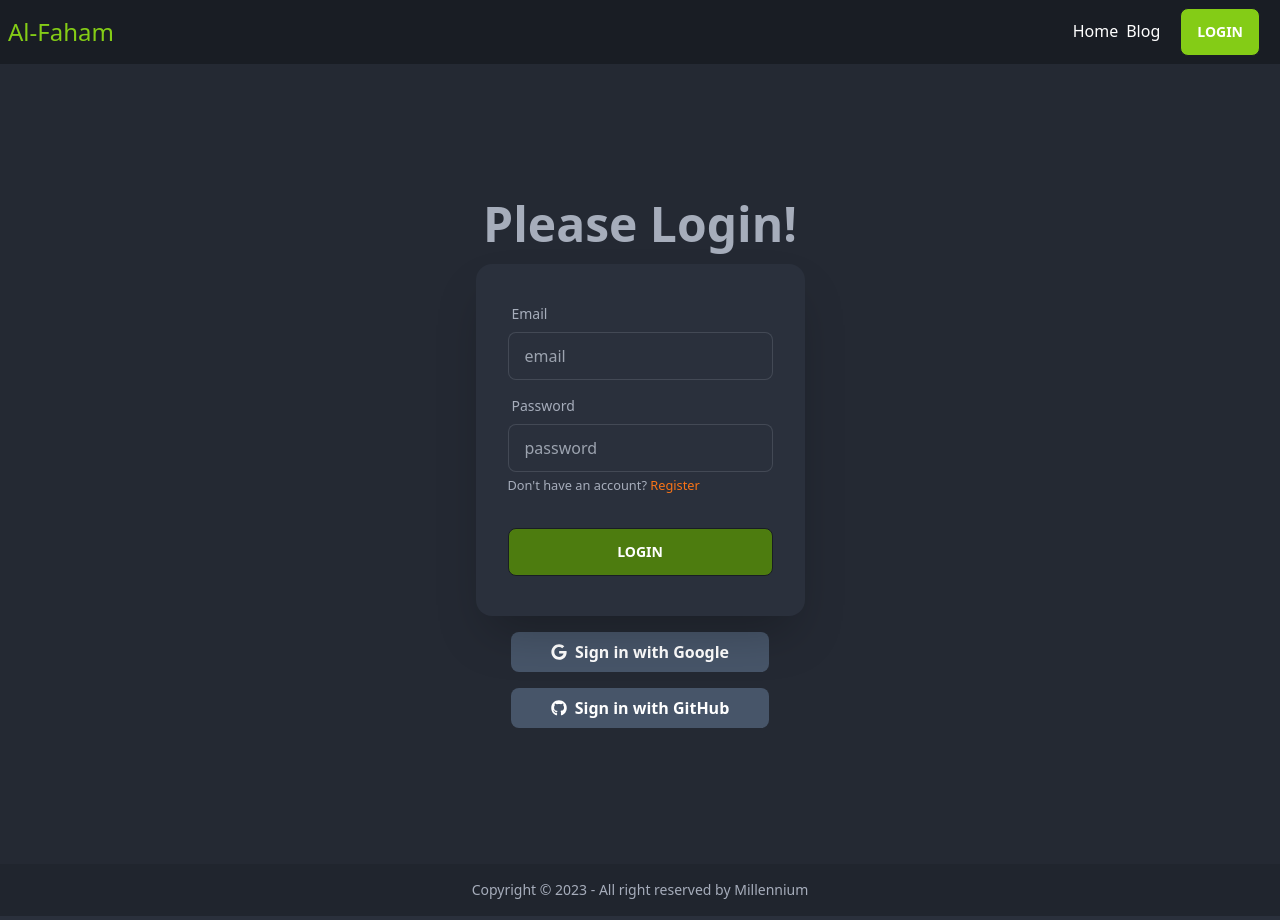
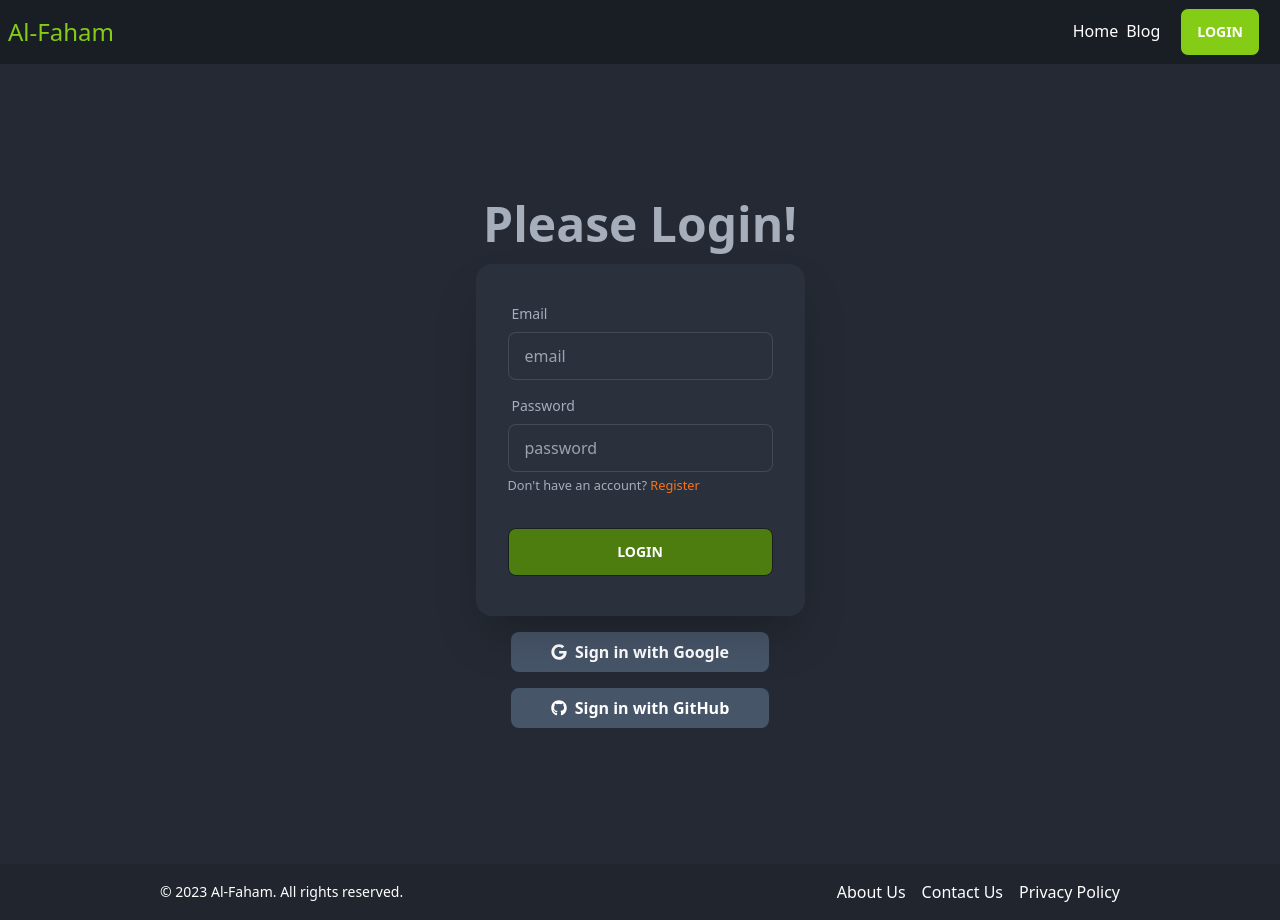
Before and after one commit to marufhossain511/chef-recipe-hunter-client, a React (Vite) app: page /login in a window 1280 px wide. Built offline with nearby package versions, Linux system fonts and the light colour scheme; no server answers.

Commit message:
added customer feedback section

```diff
--- a/src/Pages/Chef/ChefCard.jsx
+++ b/src/Pages/Chef/ChefCard.jsx
@@ -3,7 +3,7 @@ import { FaThumbsUp } from 'react-icons/fa';
 import { Link } from 'react-router-dom';
 
 const ChefCard = ({data}) => {
-    console.log(data);
+    // console.log(data);
     const {id,likes,chef_picture,chef_name,years_of_experience,number_of_recipes}=data
     return (
         <div>
--- /dev/null
+++ b/src/Pages/ChefRecipes/ChefRecipes.jsx
@@ -0,0 +1,11 @@
+import React from 'react';
+
+const ChefRecipes = () => {
+    return (
+        <div>
+            chef recifies
+        </div>
+    );
+};
+
+export default ChefRecipes;
--- /dev/null
+++ b/src/Pages/Home/ClientFeedback/ClientFeedback.jsx
@@ -0,0 +1,30 @@
+import React, { useEffect, useState } from 'react';
+import FeedbackCard from './FeedbackCard';
+
+const ClientFeedback = () => {
+
+    const [feedbacks,setFeedbacks]=useState([])
+
+    useEffect(()=>{
+        fetch('http://localhost:5000/feedback')
+        .then(res=>res.json())
+        .then(data=>setFeedbacks(data))
+    },[])
+    console.log(feedbacks);
+
+    return (
+        <div>
+            <h2 className='text-white  text-5xl text-center'>What Customers Are Saying <br /> About Us </h2>
+           <div className='grid grid-cols-1 md:grid-cols-2 py-6 lg:grid-cols-3 gap-4 md:px-4 lg:px-4'>
+           {
+                feedbacks.map((feedback,idx)=><FeedbackCard
+                key={idx}
+                feedback={feedback}
+                ></FeedbackCard>)
+            }
+           </div>
+        </div>
+    );
+};
+
+export default ClientFeedback;
--- /dev/null
+++ b/src/Pages/Home/ClientFeedback/FeedbackCard.jsx
@@ -0,0 +1,20 @@
+import React from 'react';
+
+const FeedbackCard = ({feedback}) => {
+    const {customer_name,customer_image,comment}=feedback
+    return (
+        <div>
+            <div className="card h-full w-full bg-base-300 shadow-xl">
+            <figure className=" px-10 pt-10">
+                <img src={customer_image}  className="rounded-xl" />
+            </figure>
+            <div className="card-body text-white items-center text-center">
+                <h2 className="card-title">{customer_name}</h2>
+                <p>{comment}</p>
+            </div>
+            </div>
+        </div>
+    );
+};
+
+export default FeedbackCard;
--- /dev/null
+++ b/src/Pages/Home/ContactUs/Contact.jsx
@@ -0,0 +1,11 @@
+import React from 'react';
+
+const Contact = () => {
+    return (
+        <div>
+
+        </div>
+    );
+};
+
+export default Contact;
--- a/src/Pages/Home/Home.jsx
+++ b/src/Pages/Home/Home.jsx
@@ -2,10 +2,12 @@ import React from 'react';
 import Banner from '../Banner/Banner';
 import { useLoaderData } from 'react-router-dom';
 import ChefCard from '../Chef/ChefCard';
+import ClientFeedback from './ClientFeedback/ClientFeedback';
+import Contact from './ContactUs/Contact';
 
 const Home = () => {
     const chefData=useLoaderData()
-    console.log(chefData);
+    // console.log(chefData);
     return (
         <div>
             <Banner></Banner>
@@ -19,6 +21,12 @@ const Home = () => {
                     ></ChefCard>)
                 }
           </div>
+          <div className='my-6'>
+            <ClientFeedback></ClientFeedback>
+          </div>
+          <div className='my-6'>
+             <Contact></Contact>
+          </div>
         </div>
     );
 };
--- a/src/Router/Router.jsx
+++ b/src/Router/Router.jsx
@@ -4,6 +4,7 @@ import Login from "../Pages/Login/Login/Login";
 import Register from "../Pages/Register/Register";
 import Banner from "../Pages/Banner/Banner";
 import Home from "../Pages/Home/Home";
+import ChefRecipes from "../Pages/ChefRecipes/ChefRecipes";
 
 const router =createBrowserRouter([
     {
@@ -22,6 +23,10 @@ const router =createBrowserRouter([
             {
                 path:'/register',
                 element:<Register></Register>
+            },
+            {
+                path:'/recipes/:id',
+                element:<ChefRecipes></ChefRecipes>
             }
         ]
     }
--- a/src/Shared/Footer/Footer.jsx
+++ b/src/Shared/Footer/Footer.jsx
@@ -1,13 +1,40 @@
 import React from 'react';
+import { Link } from 'react-router-dom';
 
 const Footer = () => {
     return (
         <div>
-            <footer className="footer footer-center p-4 bg-base-300 text-base-content">
-            <div>
-                <p>Copyright © 2023 - All right reserved by Millennium</p>
-            </div>
-            </footer>
+            <footer className="bg-base-300 text-white py-4">
+      <div className="max-w-screen-lg mx-auto px-4 sm:px-6 lg:px-8 flex items-center justify-between">
+        <p className=" text-sm">
+          © 2023 Al-Faham. All rights reserved.
+        </p>
+        <ul className="flex space-x-4">
+          <li>
+            <Link
+              href="#"
+              className=" hover:text-orange-500 transition duration-150 ease-in-out"
+            >
+              About Us
+            </Link>
+          </li>
+          <li>
+            <Link
+              className=" hover:text-orange-500 transition duration-150 ease-in-out"
+            >
+              Contact Us
+            </Link>
+          </li>
+          <li>
+            <Link
+              className=" hover:text-orange-500 transition duration-150 ease-in-out"
+            >
+              Privacy Policy
+            </Link>
+          </li>
+        </ul>
+      </div>
+    </footer>
         </div>
     );
 };
```
